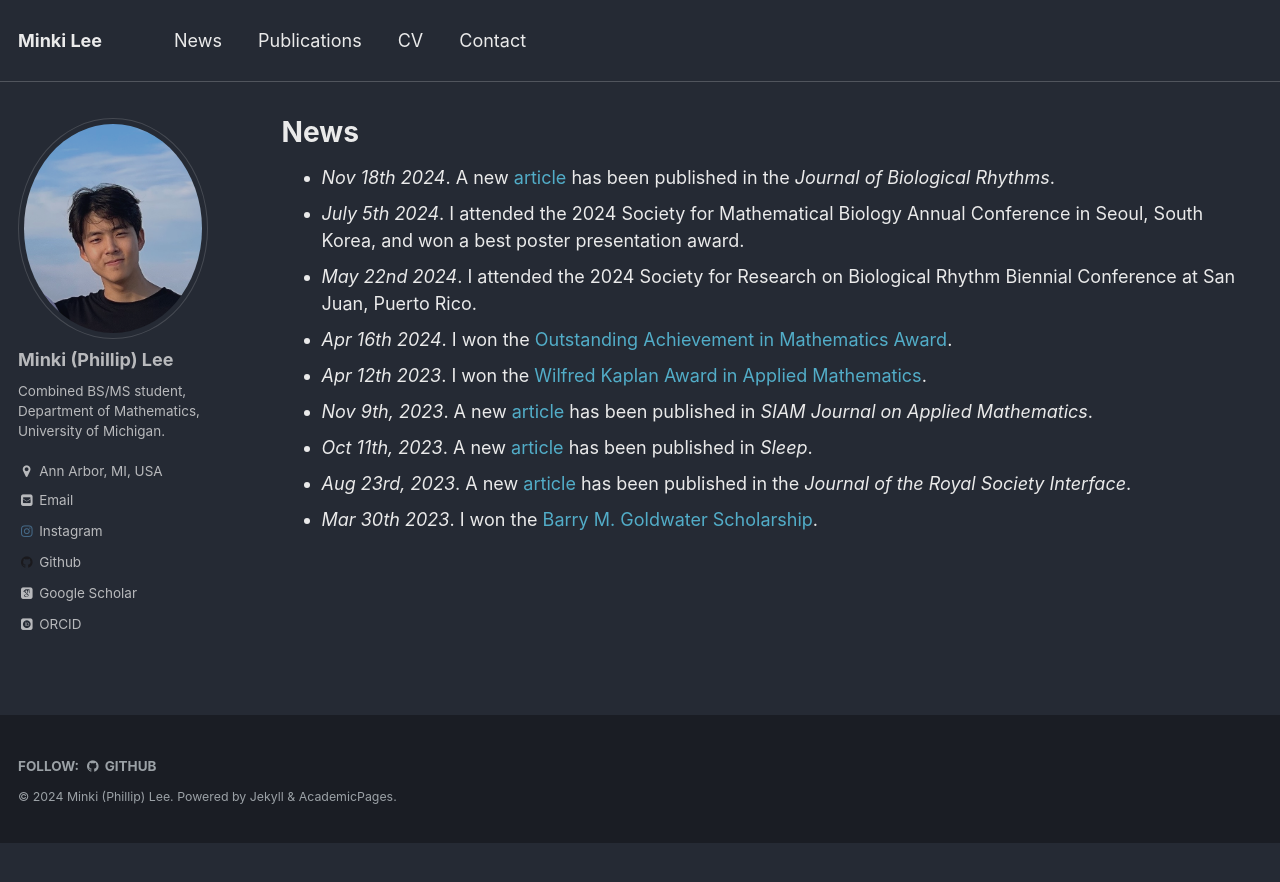
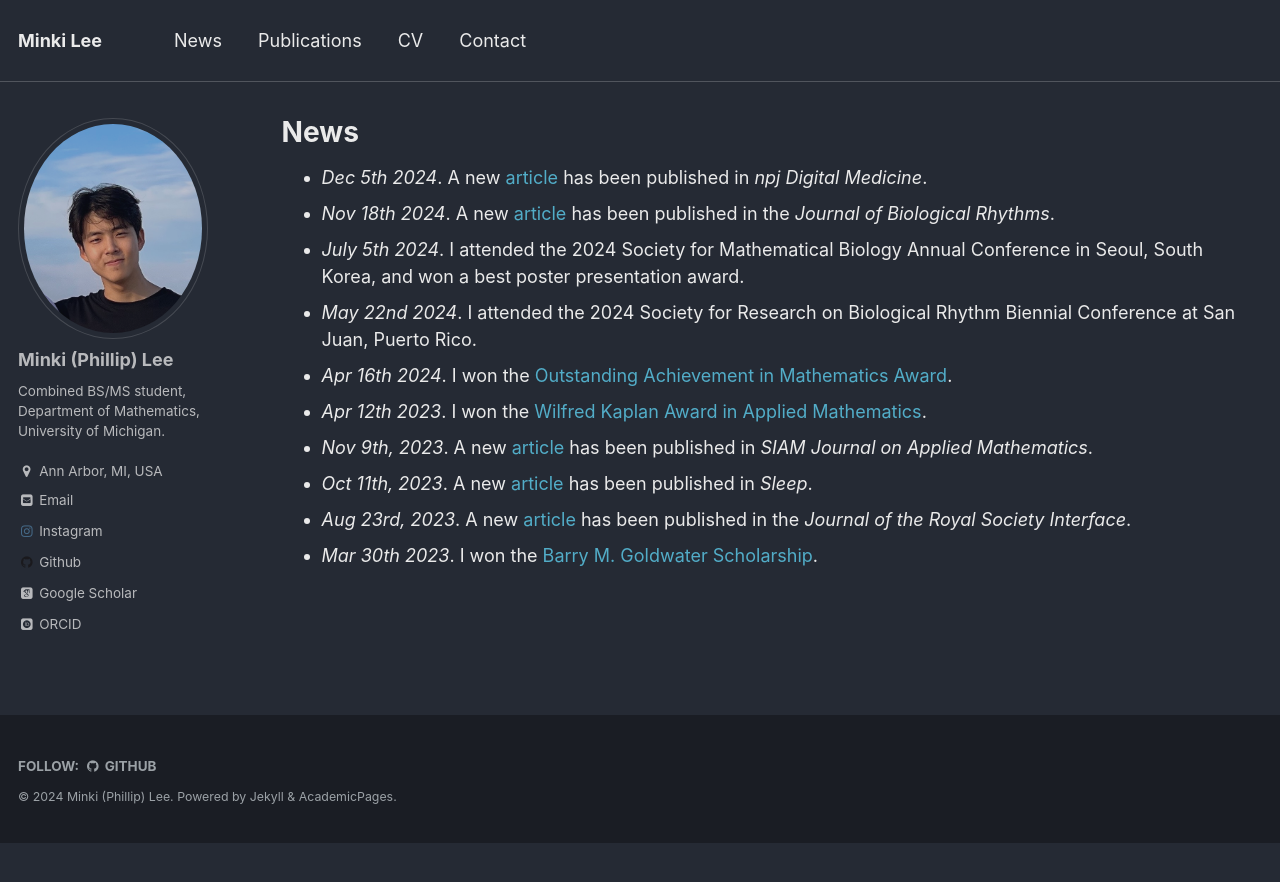
Before and after one commit to minkiplee/minkiplee.github.io, a Jekyll site: the page built from _pages/news.md, in a window 1280 px wide. Shown: the top 882 px of the page. Built offline with Jekyll 4.4.1, drawn with Linux system fonts in a browser that asks for light colours; nearby versions of some CDN libraries; some web fonts are replaced; library files that are not in the unit come from our copies.

Commit message:
Update news.md

```diff
--- a/_pages/news.md
+++ b/_pages/news.md
@@ -4,6 +4,7 @@ title: "News"
 permalink: /news/
 author_profile: true
 ---
+* <i>Dec 5th 2024</i>.   A new [<font color="#52ADC8">article</font>](https://www.nature.com/articles/s41746-024-01348-6) has been published in <i>npj Digital Medicine</i>. <be>
 * <i>Nov 18th 2024</i>.   A new [<font color="#52ADC8">article</font>](https://journals.sagepub.com/doi/abs/10.1177/07487304241288607) has been published in the <i>Journal of Biological Rhythms</i>. <be>
 * <i>July 5th 2024</i>.   I attended the 2024 Society for Mathematical Biology Annual Conference in Seoul, South Korea, and won a best poster presentation award. <br>
 * <i>May 22nd 2024</i>.   I attended the 2024 Society for Research on Biological Rhythm Biennial Conference at San Juan, Puerto Rico. <br>
```
